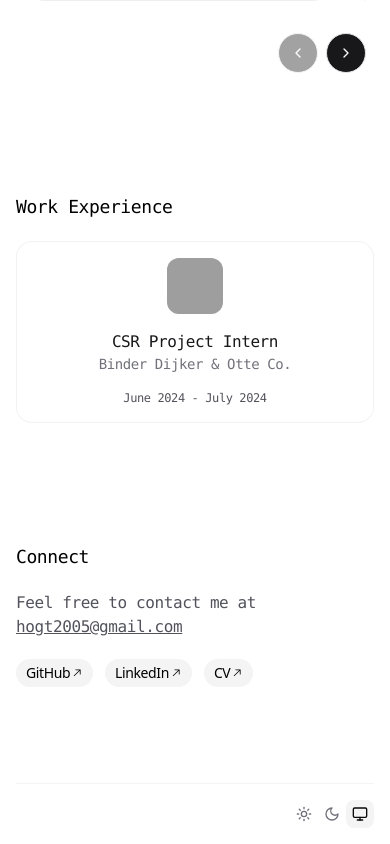
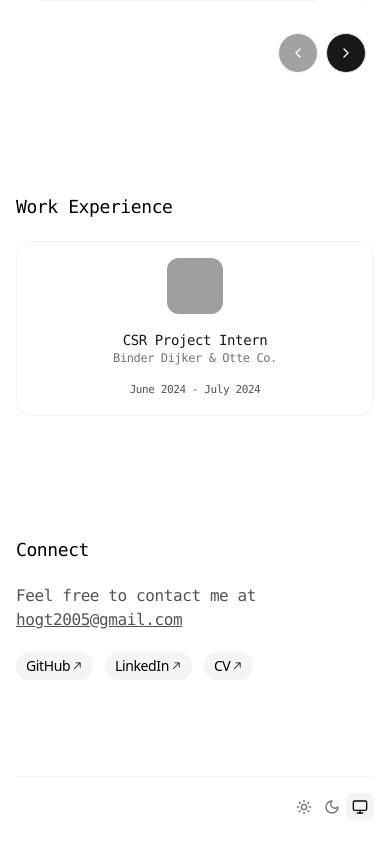
Before and after one commit to hoguanting/hoguanting.github.io, a Next.js app in the folder nim/: page / in a window 390 px wide. Shown: the part 1088-1932 px from the top of the page. Built offline with nearby package versions, Linux system fonts and the light colour scheme; grey boxes are pictures that could not be loaded.

Commit message:
Wrap Spotlight component in a div for responsive visibility and adjust text sizes for better readability

```diff
--- a/nim/app/page.tsx
+++ b/nim/app/page.tsx
@@ -272,10 +272,12 @@ export default function Personal() {
               rel="noopener noreferrer"
               key={job.id}
             >
-              <Spotlight
-                className="from-zinc-900 via-zinc-800 to-zinc-700 blur-2xl dark:from-zinc-100 dark:via-zinc-200 dark:to-zinc-50"
-                size={64}
-              />
+              <div className="hidden sm:block">
+                <Spotlight
+                  className="from-zinc-900 via-zinc-800 to-zinc-700 blur-2xl dark:from-zinc-100 dark:via-zinc-200 dark:to-zinc-50"
+                  size={64}
+                />
+              </div>
               <div className="relative h-full w-full rounded-[15px] bg-white p-4 sm:p-5 dark:bg-zinc-950">
                 <div className="relative flex w-full flex-col items-center gap-4 sm:flex-row sm:items-center">
                   <div className="flex h-14 w-14 items-center justify-center overflow-hidden rounded-xl bg-zinc-100 sm:h-16 sm:w-16 dark:bg-zinc-900">
@@ -287,14 +289,14 @@ export default function Personal() {
                     />
                   </div>
                   <div className="flex flex-1 flex-col items-center justify-center text-center sm:items-start sm:text-left">
-                    <h4 className="font-mono text-base text-zinc-900 sm:text-lg dark:text-zinc-100">
+                    <h4 className="font-mono text-sm text-zinc-900 sm:text-lg dark:text-zinc-100">
                       {job.title}
                     </h4>
-                    <p className="font-mono text-sm text-zinc-500 sm:text-base dark:text-zinc-400">
+                    <p className="font-mono text-xs text-zinc-500 sm:text-base dark:text-zinc-400">
                       {job.company}
                     </p>
                   </div>
-                  <p className="font-mono text-xs text-zinc-600 sm:text-sm dark:text-zinc-400">
+                  <p className="font-mono text-[11px] text-zinc-600 sm:text-sm dark:text-zinc-400">
                     {job.start} - {job.end}
                   </p>
                 </div>
```
